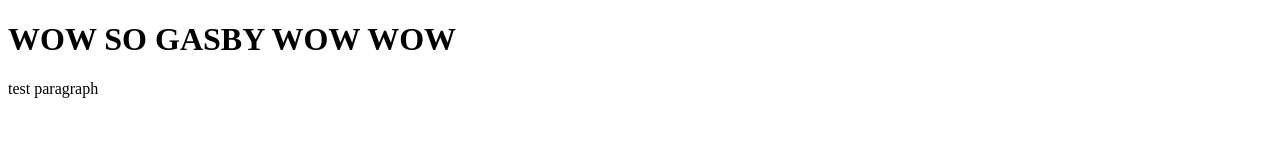
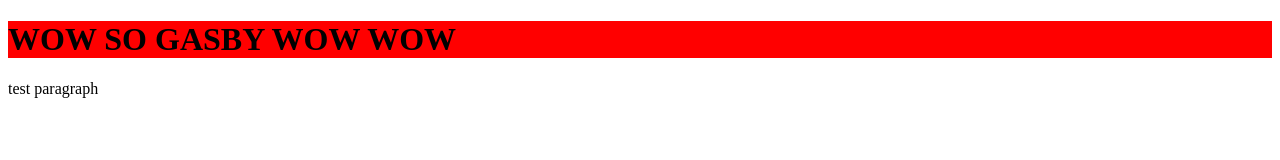
Before and after one commit to kegriz/artstoreFE, a Gatsby site: page / in a window 1280 px wide. Built offline with nearby package versions, Linux system fonts and the light colour scheme; Gatsby itself is replaced by a stand-in of ours.

Commit message:
add SCSS to the project

```diff
--- /dev/null
+++ b/gatsby-browser.js
@@ -0,0 +1 @@
+import styles from "./src/styles/styles.scss"; // eslint-disable-line
--- a/src/pages/index.js
+++ b/src/pages/index.js
@@ -5,7 +5,7 @@ const IndexPage = () => {
     <main>
       <title>Home Page</title>
 
-      <h1>WOW SO GASBY WOW WOW</h1>
+      <h1 className="title title--red">WOW SO GASBY WOW WOW</h1>
 
       <p>test paragraph</p>
     </main>
--- /dev/null
+++ b/src/styles/styles.scss
@@ -0,0 +1,7 @@
+.title {
+  background-color: green;
+
+  &--red {
+    background-color: red;
+  }
+}
```
